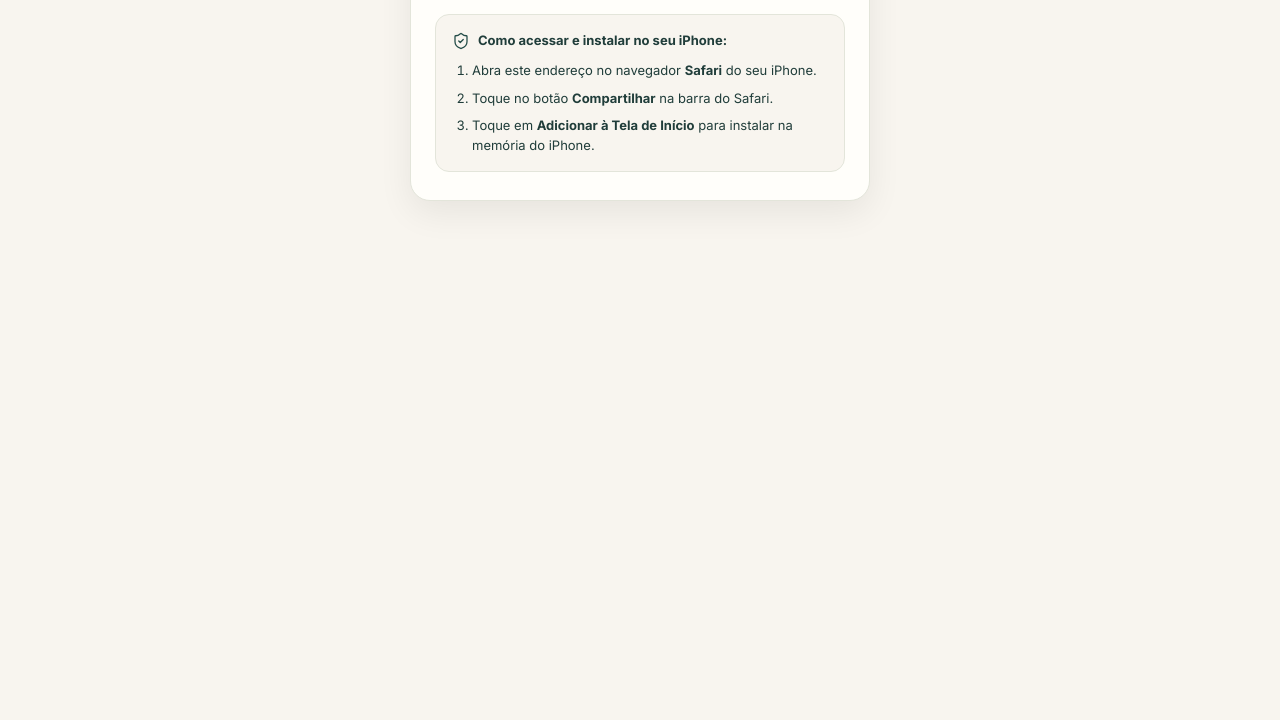
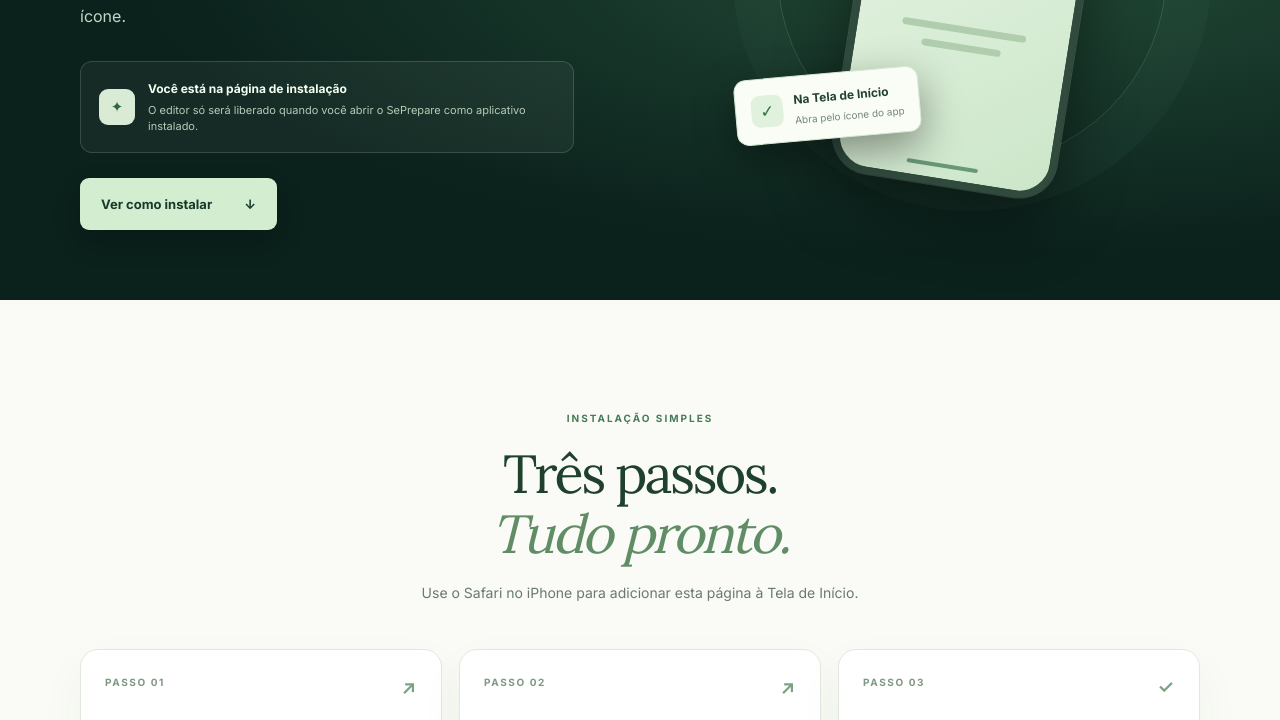
Before and after one commit to oliverlleo/SePrepareIphone, a plain HTML site: page index.html in a window 1280 px wide. Shown: the part 429-1149 px from the top of the page. Before the commit the page ends 800 px from the top, so only its background shows below. Drawn offline with Linux system fonts and the light colour scheme.

Commit message:
feat(ios): exigir abertura pelo ícone do PWA antes de carregar app

```diff
--- a/index.html
+++ b/index.html
@@ -19,10 +19,11 @@
   <link rel="stylesheet" href="support.css">
   <link rel="stylesheet" href="notes.css">
   <link rel="stylesheet" href="drive.css">
+  <link rel="stylesheet" href="launch-gate.css">
 </head>
 <body>
   <div id="app"><div class="boot"><div class="brand"><img class="brand-logo brand-logo-light" src="branding/logo-light.png" width="2172" height="724" alt="SePrepare"><img class="brand-logo brand-logo-dark" src="branding/logo-dark.png" width="2172" height="724" alt="SePrepare"></div><p>Preparando suas palavras.</p></div></div>
   <div id="overlays"></div><div id="toast" role="status" aria-live="polite"></div>
-  <script src="app.js"></script>
+  <script src="launch-gate.js"></script>
 </body>
 </html>
```
